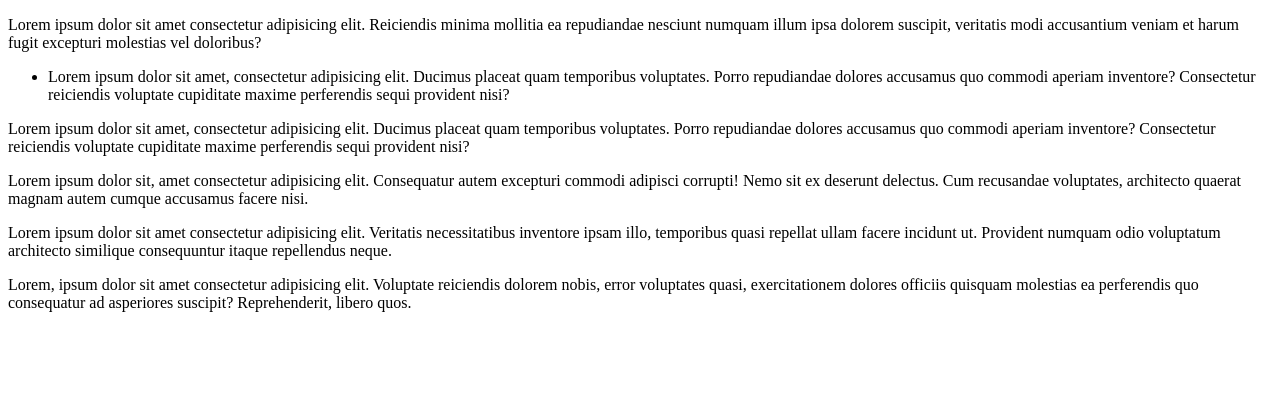
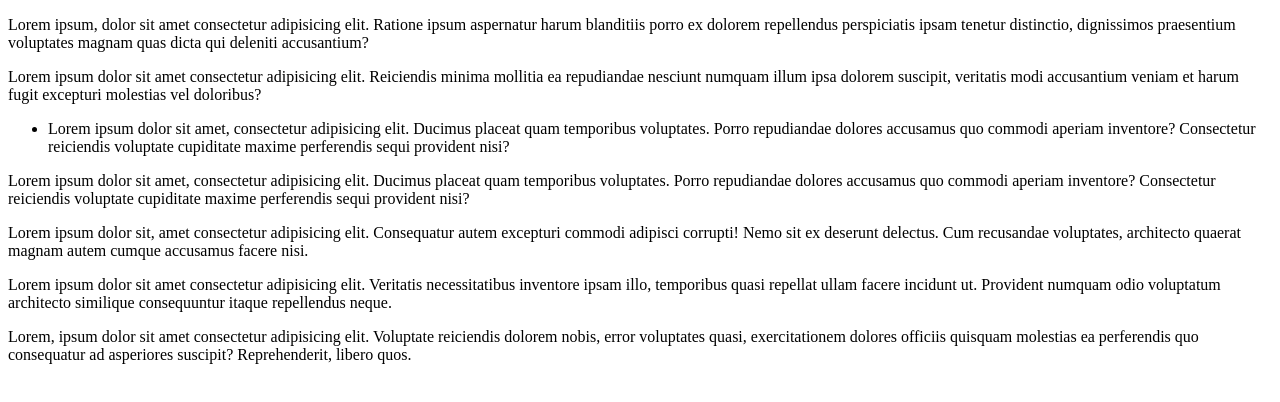
Before and after one commit to RomanPateichuk/HelloPackage, a website: page index.html in a window 1280 px wide. Drawn offline with Linux system fonts and the light colour scheme.

Commit message:
feat: dsfsgdgdfg

```diff
--- a/index.html
+++ b/index.html
@@ -9,6 +9,9 @@
 </head>
 
 <body>
+  <p>Lorem ipsum, dolor sit amet consectetur adipisicing elit. Ratione ipsum aspernatur harum blanditiis porro ex
+    dolorem repellendus perspiciatis ipsam tenetur distinctio, dignissimos praesentium voluptates magnam quas dicta qui
+    deleniti accusantium?</p>
   <p>Lorem ipsum dolor sit amet consectetur adipisicing elit. Reiciendis minima mollitia ea repudiandae nesciunt numquam
     illum ipsa dolorem suscipit, veritatis modi accusantium veniam et harum fugit excepturi molestias vel doloribus?</p>
   <ul>
```
